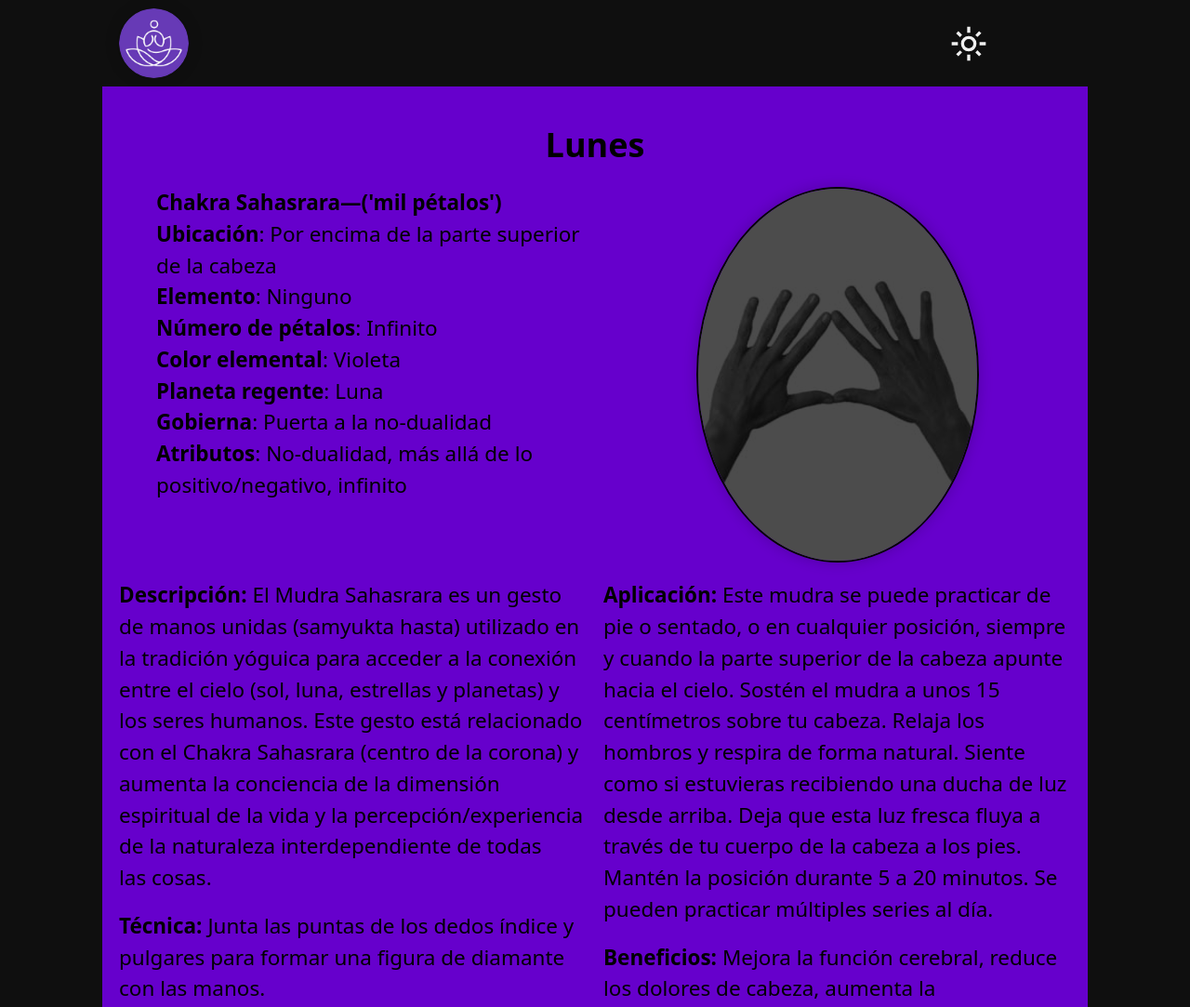
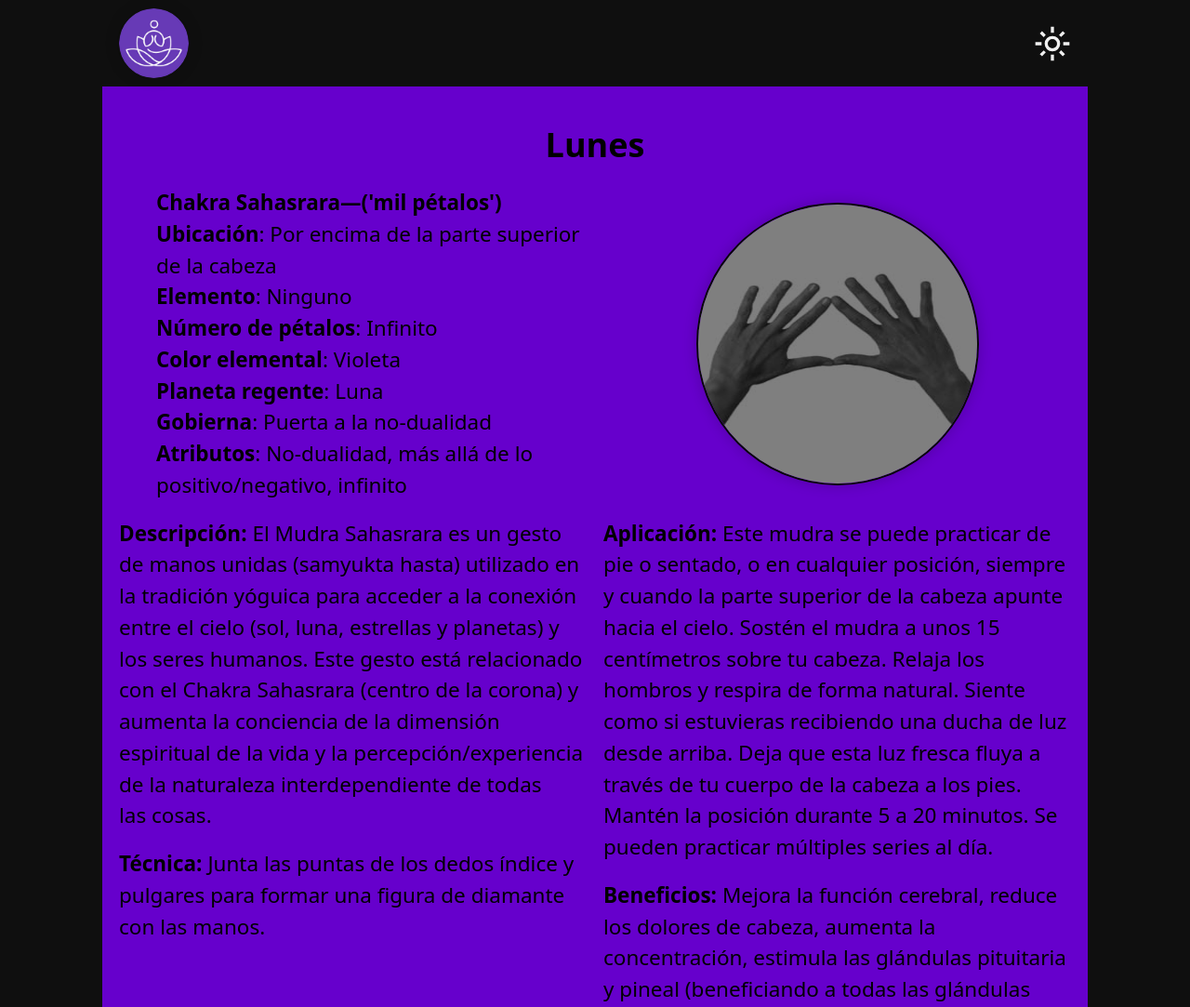
Before and after one commit to MarioliRDev/meditating-is-fun, a plain HTML site: page html/Lunes.html in a window 1280 px wide. Shown: the top 1083 px of the page at 93% size. Drawn offline with Linux system fonts and the light colour scheme.

Commit message:
Update styles

```diff
--- a/css/styles.css
+++ b/css/styles.css
@@ -18,7 +18,6 @@ header {
 	align-items: center;
 	justify-content: space-between;
 	padding: .5rem 1rem;
-	gap: 1rem;
 	background-color: #0f0f0f
 }
 
@@ -38,13 +37,14 @@ section {
 section img {
 	width: 200px;
 	border-radius: 50%;
+	aspect-ratio: 1 / 1;
 	border: 2px solid #0f0f0f;
 	align-self: center;
 	box-shadow: 0 0 16px #0003;
 }
 
 .img-dark {
-	filter: brightness(30%);
+	filter: brightness(50%);
 }
 
 section h2 {
@@ -103,7 +103,6 @@ section div {
 .icons {
 	display: flex;
 	gap: 1rem;
-	margin-right: 5rem;
 }
 
 svg {
```
